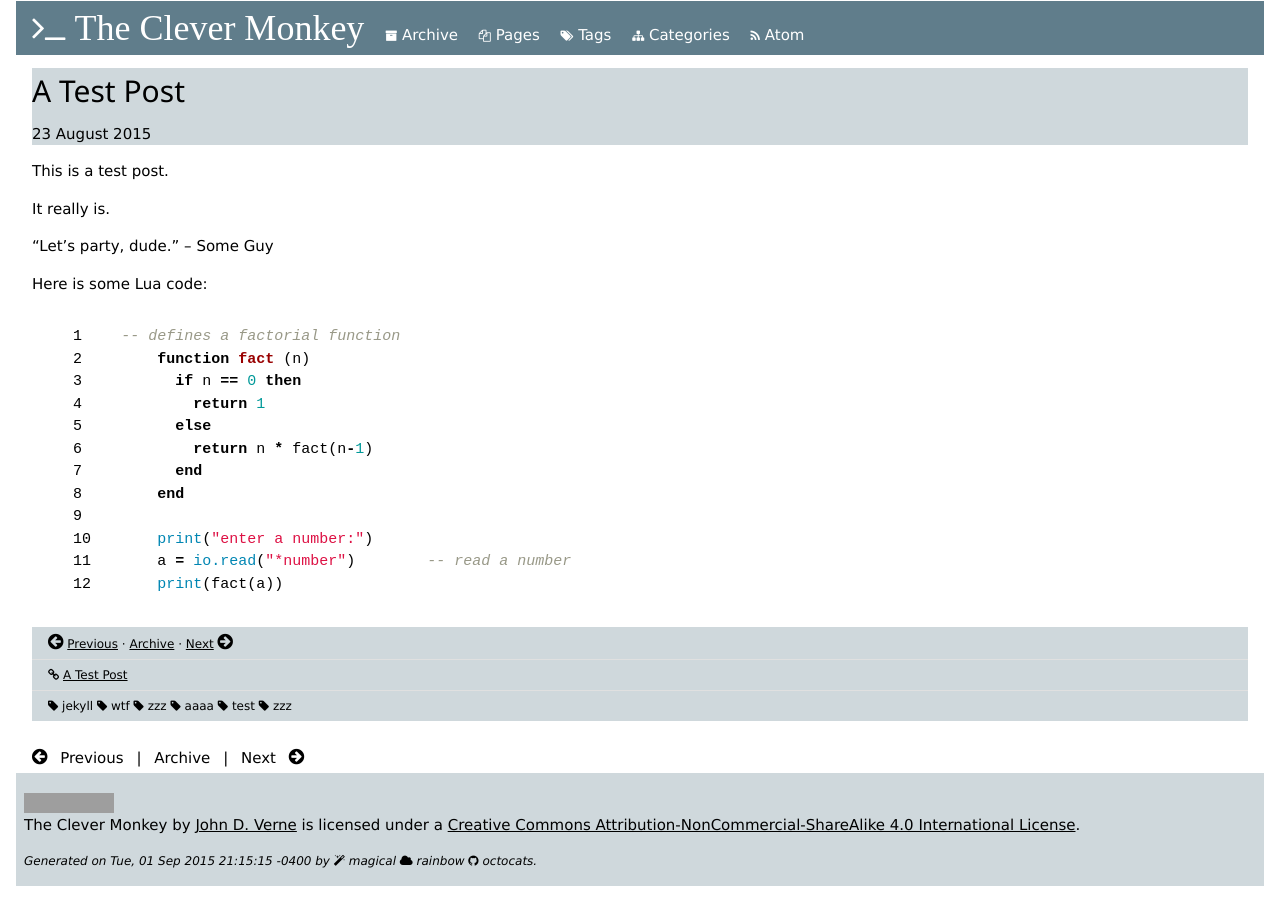
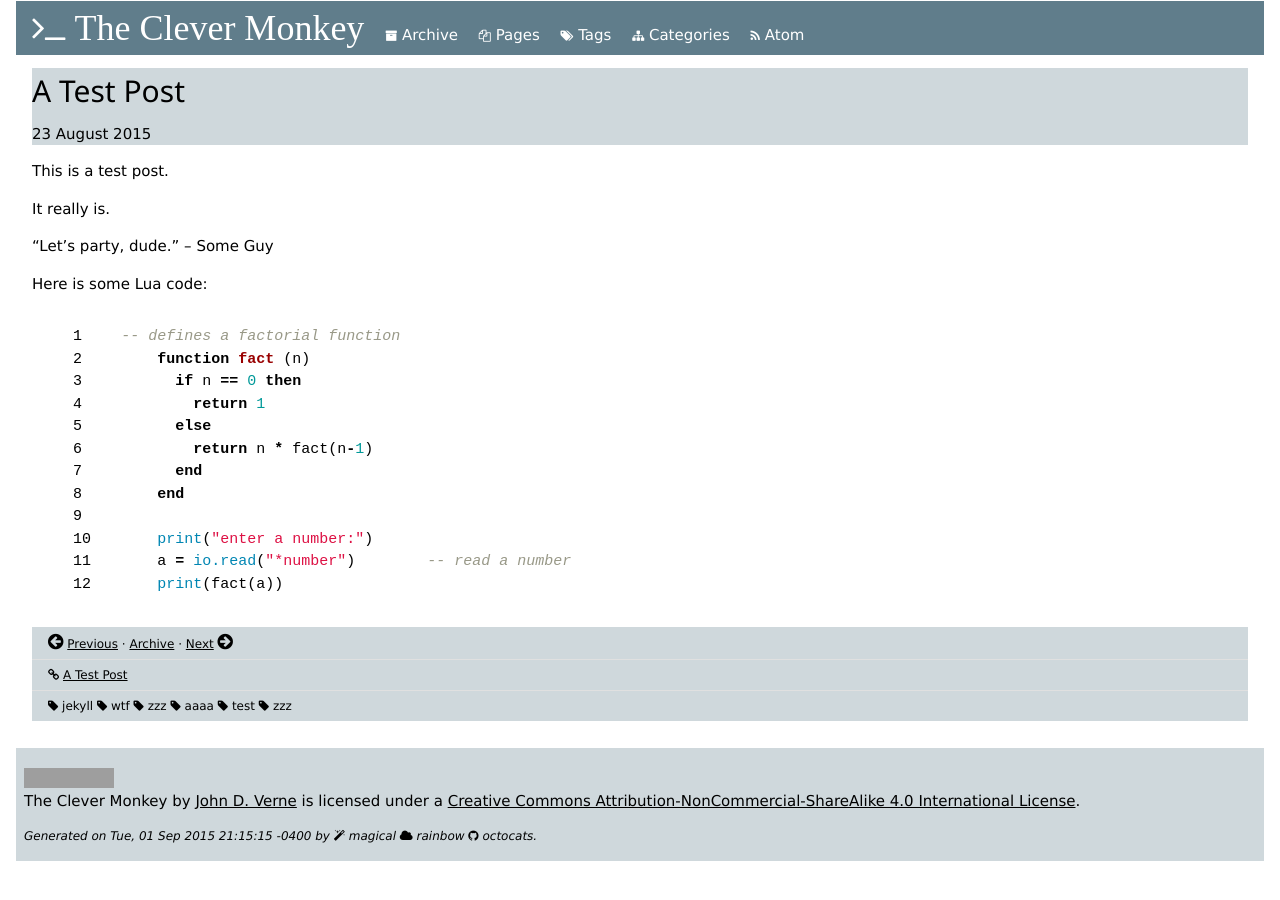
Before and after one commit to jverne/jverne.github.io, a Jekyll site: the page built from _posts/2015-08-23-a-test-post.md, in a window 1280 px wide. Built offline with Jekyll 4.4.1, drawn with Linux system fonts in a browser that asks for light colours; nearby versions of some CDN libraries; comment, search, counter and statistics services are not loaded; grey boxes are pictures that could not be loaded.

Commit message:
Remove duplicate next/prev nav

```diff
--- a/_layouts/post.html
+++ b/_layouts/post.html
@@ -44,8 +44,3 @@ layout: default
     })();
 </script>
 <noscript>Please enable JavaScript to view the <a href="https://disqus.com/?ref_noscript" rel="nofollow">comments powered by Disqus.</a></noscript>
-
-<!-- post nav -->
-<nav class="w3-container w3-topnav">
-<i class="fa fa-arrow-circle-left w3-large"></i> <a href="{{ page.previous.url }}">Previous</a> | <a href="/archive">Archive</a> | <a href="{{ page.next.url }}">Next</a> <i class="fa fa-arrow-circle-right w3-large"></i>
-</nav>
```
